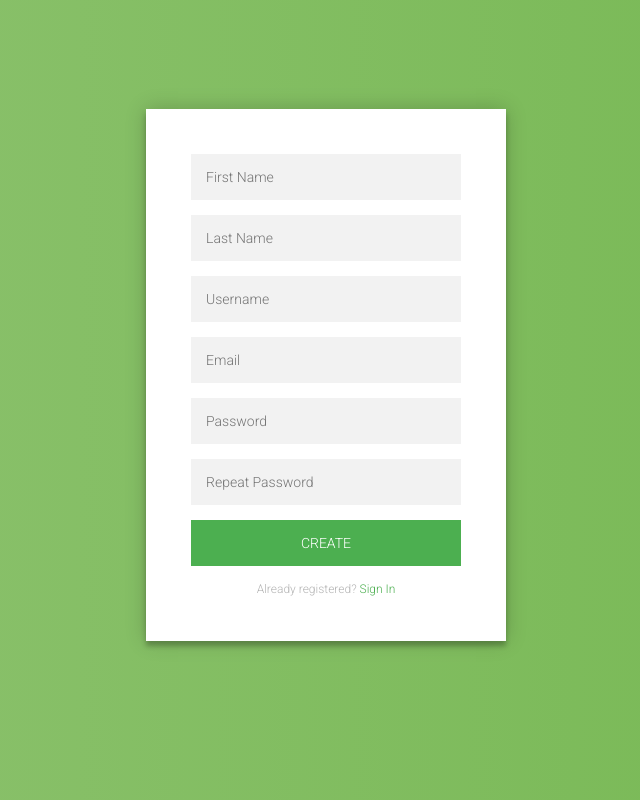
After one commit to nabardio/Ares, a Django app: page /accounts/register/ in a window 1280 px wide. The commit adds this page. Shown: the whole page, without its empty margins (314-954 px from the left). Run offline with Django 3.2, Linux system fonts and the light colour scheme.

Commit message:
Closes #12: added user registration

```diff
--- /dev/null
+++ b/accounts/forms.py
@@ -0,0 +1,18 @@
+from django.core.exceptions import ValidationError
+from django.contrib.auth.forms import UserCreationForm
+from django.contrib.auth.models import User
+
+class UserRegistrationForm(UserCreationForm):
+    class Meta:
+        model = User
+        fields = ('first_name', 'last_name', 'username', 'email', 'password1',
+                  'password2')
+
+    def clean_email(self):
+        email = self.cleaned_data.get('email')
+        username = self.cleaned_data.get('username')
+        print(email, username)
+        if email and User.objects.filter(email=email).exists():
+            raise ValidationError(
+                u'A user with that email address already exists.')
+        return email
--- a/accounts/static/registration/styles.css
+++ b/accounts/static/registration/styles.css
@@ -1,5 +1,5 @@
 @import url(https://fonts.googleapis.com/css?family=Roboto:300);
-.error-message {
+.errorlist {
     color: red;
     text-align: start;
 }
@@ -65,10 +65,6 @@
     text-decoration: none;
 }
 
-.form .register-form {
-    display: none;
-}
-
 .container {
     position: relative;
     z-index: 1;
--- /dev/null
+++ b/accounts/templates/registration/register.html
@@ -0,0 +1,24 @@
+<head>
+  <link rel="stylesheet" href="/static/registration/styles.css">
+</head>
+<div class="login-page">
+  <div class="form">
+    <form class="register-form" method="post" action="{% url 'register' %}">
+      {% csrf_token %}
+      <input type="text" name="first_name" maxlength="30" id="id_first_name" placeholder="First Name"
+      />
+      <input type="text" name="last_name" maxlength="30" id="id_last_name" placeholder="Last Name"
+      />{{ form.username.errors }}
+      <input type="text" name="username" maxlength="150" id="id_username" placeholder="Username"
+        required /> {{ form.email.errors }}
+      <input type="email" name="email" maxlength="254" id="id_email" placeholder="Email"
+        required /> {{ form.password1.errors }} {{ form.password2.errors }}
+      <input type="password" name="password1" id="password1" placeholder="Password" required
+      />
+      <input type="password" name="password2" id="password2" placeholder="Repeat Password"
+        required />
+      <button>create</button>
+    </form>
+    <p class="message">Already registered? <a href="{% url 'login' %}">Sign In</a></p>
+  </div>
+</div>
--- a/accounts/urls.py
+++ b/accounts/urls.py
@@ -1,6 +1,13 @@
 from django.conf.urls import include, url
-from . import views
+from django.views.generic import CreateView
+from . import forms
 
 urlpatterns = [
+    url('^register/',
+        CreateView.as_view(
+            template_name='registration/register.html',
+            form_class=forms.UserRegistrationForm,
+            success_url='/accounts/profile'),
+        name='register'),
     url('^', include('django.contrib.auth.urls')),
 ]
--- a/accounts/views.py
+++ /dev/null
@@ -1,4 +0,0 @@
-from django.shortcuts import render
-
-def register(request):
-    return render(request, 'registration/register.html')
```
Also changed, not shown: accounts/templates/registration/login.html (+2 -9 lines).
